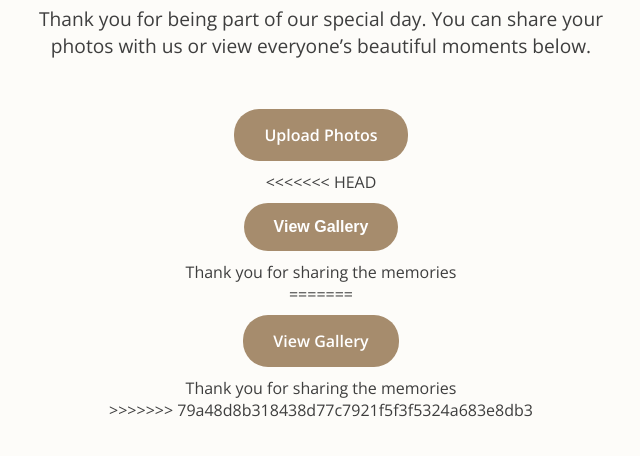
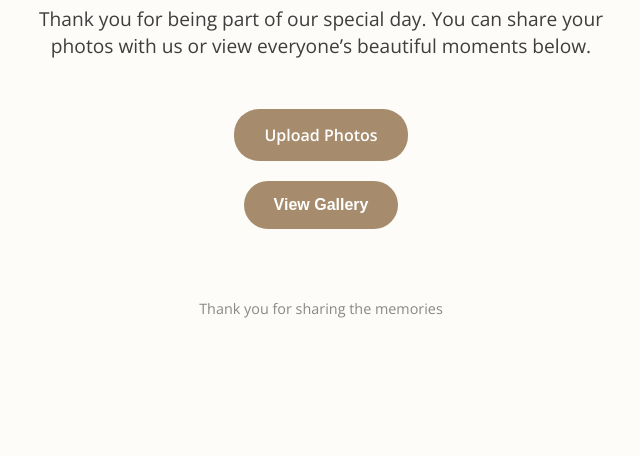
Before and after one commit to Weselnie/image_upload, a plain HTML site: page index.html in a window 1280 px wide. Shown: the part 144-600 px from the top of the page, without its empty margins (319-959 px from the left). Drawn offline with nearby package versions, Linux system fonts and the light colour scheme.

```diff
--- a/index.html
+++ b/index.html
@@ -27,11 +27,7 @@
       display: flex;
       flex-direction: column;
       align-items: center;
-<<<<<<< HEAD
       justify-content: flex-start;
-=======
-      justify-content: center;
->>>>>>> 79a48d8b318438d77c7921f5f3f5324a683e8db3
       min-height: 100vh;
       text-align: center;
       padding: 30px 20px;
@@ -62,10 +58,7 @@
       border-radius: 25px;
       text-decoration: none;
       transition: all 0.3s ease;
-<<<<<<< HEAD
       cursor: pointer;
-=======
->>>>>>> 79a48d8b318438d77c7921f5f3f5324a683e8db3
     }
 
     .button:hover {
@@ -73,7 +66,6 @@
       transform: scale(1.05);
     }
 
-<<<<<<< HEAD
     .gallery {
       display: none;
       flex-wrap: wrap;
@@ -93,8 +85,6 @@
       transform: scale(1.05);
     }
 
-=======
->>>>>>> 79a48d8b318438d77c7921f5f3f5324a683e8db3
     .footer {
       margin-top: 60px;
       font-size: 0.9rem;
@@ -115,14 +105,11 @@
       p {
         font-size: 1rem;
       }
-<<<<<<< HEAD
 
       .gallery img {
         width: 100%;
         max-width: 300px;
       }
-=======
->>>>>>> 79a48d8b318438d77c7921f5f3f5324a683e8db3
     }
   </style>
 </head>
@@ -131,7 +118,6 @@
   <p>Thank you for being part of our special day. You can share your photos with us or view everyone’s beautiful moments below.</p>
 
   <a class="button" href="https://docs.google.com/forms/d/e/1FAIpQLSchoLgn3lOpOcwvlh_LAic8pg4hZgDwKr_QjekO7kJ9w8goHw/viewform?usp=dialog" target="_blank">Upload Photos</a>
-<<<<<<< HEAD
 
   <!-- View Gallery acts as dropdown trigger -->
   <button class="button" id="toggleGallery">View Gallery</button>
@@ -176,10 +162,5 @@
     }
   });
   </script>
-=======
-  <a class="button" href="https://drive.google.com/drive/folders/1U7OG43L2CxsB3rdrGXHFwA8e_xWLb3IcYlrFaZhhVEmuEyu0u7_Ic-wMHEyquc83bGE1B2Eb" target="_blank">View Gallery</a>
-
-  <div class="footer">Thank you for sharing the memories</div>
->>>>>>> 79a48d8b318438d77c7921f5f3f5324a683e8db3
 </body>
 </html>
```
